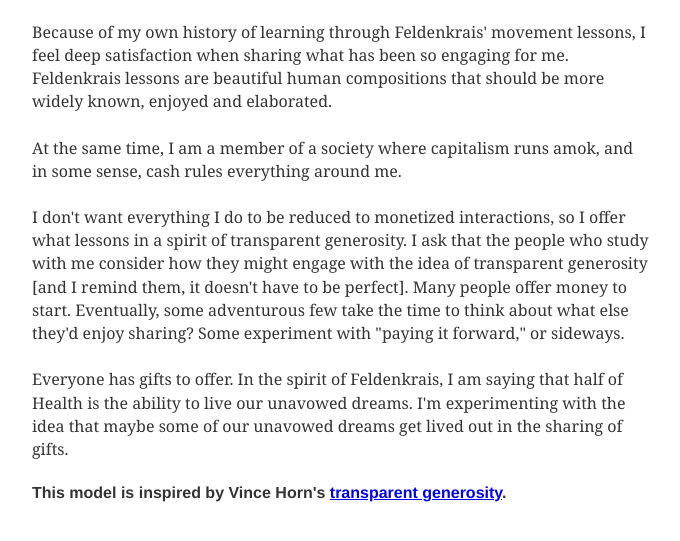
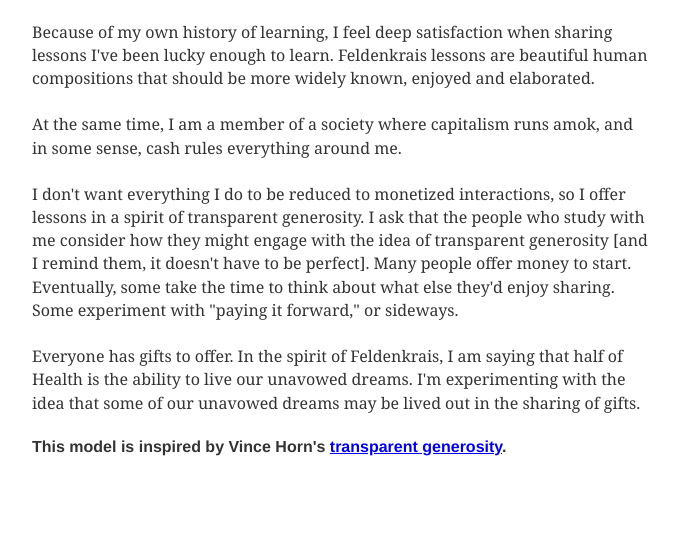
Before and after one commit to elocowan/ethancowan.com, a Gatsby site: page /transparent-generosity in a window 1280 px wide. Shown: the part 135-676 px from the top of the page, without its empty margins (299-979 px from the left). Built offline with nearby package versions, Linux system fonts and the light colour scheme; Gatsby itself is replaced by a stand-in of ours; some packages are replaced by stand-ins of ours.

Commit message:
Update transparent generosity

```diff
--- a/src/pages/transparent-generosity.js
+++ b/src/pages/transparent-generosity.js
@@ -6,10 +6,10 @@
   return (
     <Layout>
       <h1>Transparent Generosity</h1>
-      <p>Because of my own history of learning through Feldenkrais' movement lessons, I feel deep satisfaction when sharing what has been so engaging for me. Feldenkrais lessons are beautiful human compositions that should be more widely known, enjoyed and elaborated.</p>
+      <p>Because of my own history of learning, I feel deep satisfaction when sharing lessons I've been lucky enough to learn. Feldenkrais lessons are beautiful human compositions that should be more widely known, enjoyed and elaborated.</p>
       <p>At the same time, I am a member of a society where capitalism runs amok, and in some sense, cash rules everything around me.</p>
-      <p>I don't want everything I do to be reduced to monetized interactions, so I offer what lessons in a spirit of transparent generosity. I ask that the people who study with me consider how they might engage with the idea of transparent generosity [and I remind them, it doesn't have to be perfect]. Many people offer money to start. Eventually, some adventurous few take the time to think about what else they'd enjoy sharing? Some experiment with "paying it forward," or sideways.</p>
-      <p>Everyone has gifts to offer. In the spirit of Feldenkrais, I am saying that half of Health is the ability to live our unavowed dreams. I'm experimenting with the idea that maybe some of our unavowed dreams get lived out in the sharing of gifts.</p>
+      <p>I don't want everything I do to be reduced to monetized interactions, so I offer lessons in a spirit of transparent generosity. I ask that the people who study with me consider how they might engage with the idea of transparent generosity [and I remind them, it doesn't have to be perfect]. Many people offer money to start. Eventually, some take the time to think about what else they'd enjoy sharing. Some experiment with "paying it forward," or sideways.</p>
+      <p>Everyone has gifts to offer. In the spirit of Feldenkrais, I am saying that half of Health is the ability to live our unavowed dreams. I'm experimenting with the idea that some of our unavowed dreams may be lived out in the sharing of gifts.</p>
       <h4>This model is inspired by Vince Horn's <a href="https://meta.buddhistgeeks.org/about/transgenerosity">transparent generosity</a>.</h4>
     </Layout>
   )
```
